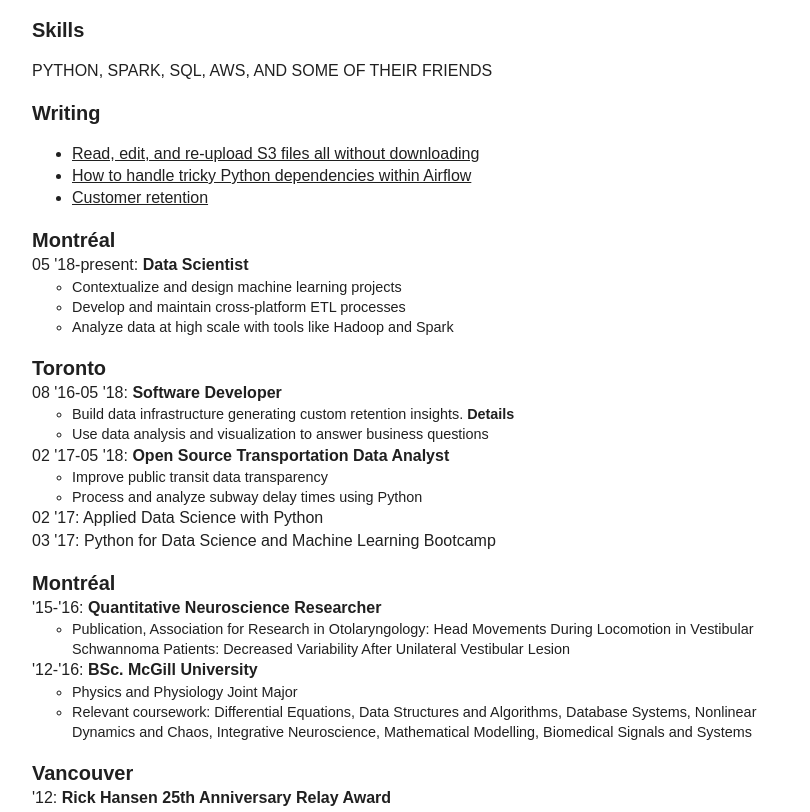
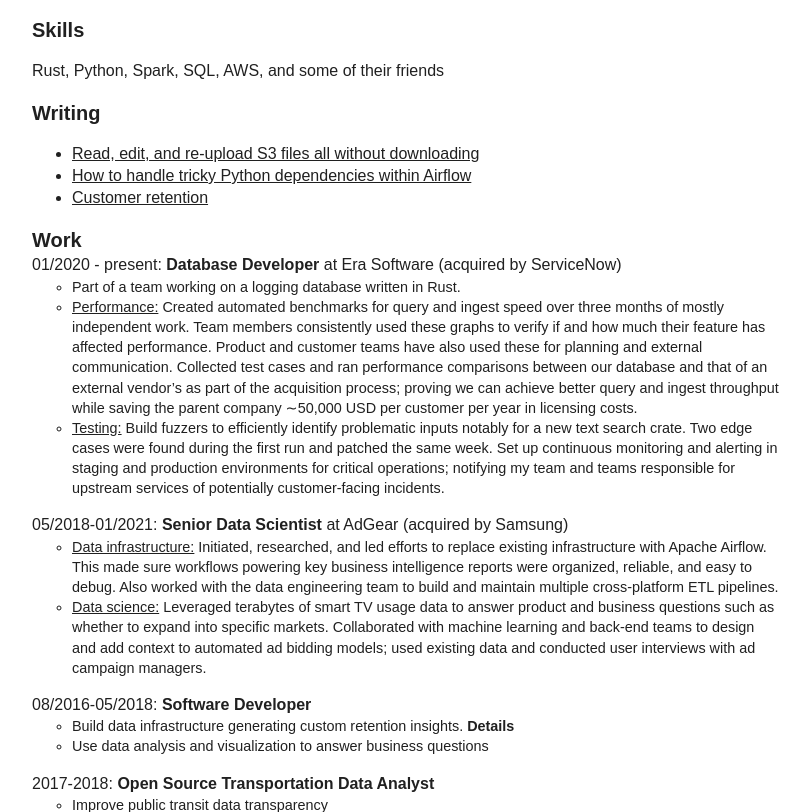
Before and after one commit to carolyz/carolyz.github.io, a plain HTML site: page index.html in a window 1280 px wide. Shown: the part 133-945 px from the top of the page, without its empty margins (233-1043 px from the left). Drawn offline with Linux system fonts and the light colour scheme.

Commit message:
Update work experience

```diff
--- a/index.html
+++ b/index.html
@@ -33,7 +33,7 @@
         </header>
         <div class="skills">
             <h2>Skills</h2>
-            <p class="uppercase">Python, Spark, SQL, AWS, and some of their friends</p>
+            <p>Rust, Python, Spark, SQL, AWS, and some of their friends</p>
         </div>
         <div class="writing">
             <h2>Writing</h2>
@@ -43,43 +43,64 @@
                 <li><u><a href="blog/retention.html">Customer retention</a></u></li>
             </ul>
         </div>
+            <h2>Work</h2>
         <div class="city">
-            <h2>Montréal</h2>
             <ol>
-                <li>05 '18-present: <strong><a href="https://www.samsung.com/us/business/samsungads/">Data Scientist</a></strong></li>
+                <li>01/2020 - present: <strong>Database Developer</strong> at Era Software (acquired by ServiceNow) </li>
                 <ul>
-                    <li>Contextualize and design machine learning projects</li>
-                    <li>Develop and maintain cross-platform ETL processes</li>
-                    <li>Analyze data at high scale with tools like Hadoop and Spark</li>
+                    <li>Part of a team working on a logging database written in Rust.</li>
+                    <li><u>Performance:</u> Created automated benchmarks for query and ingest speed over three months of mostly independent work. Team members consistently used these graphs to verify if and how much their feature has
+                        affected performance. Product and customer teams have also used these for planning and external communication. Collected test cases and ran performance comparisons between our database and that of an external
+                        vendor’s as part of the acquisition process; proving we can achieve better query and ingest throughput while
+                        saving the parent company ∼50,000 USD per customer per year in licensing costs.</li>
+                    <li><u>Testing:</u> Build fuzzers to efficiently identify problematic inputs notably for a new text search crate. Two edge
+                        cases were found during the first run and patched the same week. Set up continuous monitoring and alerting
+                        in staging and production environments for critical operations; notifying my team and teams responsible for
+                        upstream services of potentially customer-facing incidents.</li>
                 </ul>
             </ol>
         </div>
         <div class="city">
-            <h2>Toronto</h2>
             <ol>
-                <li>08 '16-05 '18: <strong><a href="https://torontossc.com">Software Developer</a></strong></li>
+                <li>05/2018-01/2021: <strong><a href="https://www.samsung.com/us/business/samsungads/">Senior Data Scientist</a></strong> at AdGear (acquired by Samsung) </li>
+                <ul>
+                    <li><u>Data infrastructure:</u> Initiated, researched, and led efforts to replace existing infrastructure with Apache
+                        Airflow. This made sure workflows powering key business intelligence reports were organized, reliable, and
+                        easy to debug. Also worked with the data engineering team to build and maintain multiple cross-platform
+                        ETL pipelines.</li>
+                    <li><u>Data science:</u> Leveraged terabytes of smart TV usage data to answer product and business questions such
+                        as whether to expand into specific markets. Collaborated with machine learning and back-end teams to
+                        design and add context to automated ad bidding models; used existing data and conducted user interviews
+                        with ad campaign managers.</li>
+                </ul>
+            </ol>
+        </div>
+        <div class="city">
+            <ol>
+                <li>08/2016-05/2018: <strong><a href="https://torontossc.com">Software Developer</a></strong></li>
                 <ul>
                     <li>Build data infrastructure generating custom retention insights. <strong><a href="blog/retention.html">Details</a></strong></li>
                     <li>Use data analysis and visualization to answer business questions</li>
                 </ul>
-                <li>02 '17-05 '18: <strong><a href="https://github.com/CivicTechTO/ttc_subway_times/projects/1">Open Source Transportation Data Analyst</a></strong></li>
+            </ol>
+            <ol>
+                <li>2017-2018: <strong><a href="https://github.com/CivicTechTO/ttc_subway_times/projects/1">Open Source Transportation Data Analyst</a></strong></li>
                 <ul>
                     <li>Improve public transit data transparency</li>
                     <li>Process and analyze subway delay times using Python</li>
                 </ul>
-                <li>02 '17: <a href="https://www.coursera.org/specializations/data-science-python">Applied Data Science with Python</a></li>
-                <li>03 '17: <a href="https://www.udemy.com/python-for-data-science-and-machine-learning-bootcamp"> Python for Data Science and Machine Learning Bootcamp</a></li>
             </ol>
         </div>
         <div class="city">
-            <h2>Montréal</h2>
             <ol>
-                <li>'15-'16: <strong>Quantitative Neuroscience Researcher</strong>
+                <li>2015-2016: <strong>Quantitative Neuroscience Researcher</strong>
                 <ul>
                 <li>Publication, Association for Research in Otolaryngology: <a href="files/abstract.pdf">Head Movements During Locomotion in Vestibular Schwannoma Patients: Decreased Variability After Unilateral Vestibular Lesion</a></li>
                 </ul>
                 </li>
-                <li>'12-'16: <strong>BSc. McGill University</strong>
+            </ol>
+            <ol>
+                <li>2012-2016: <strong>BSc. McGill University</strong>
                 <ul>
                     <li><a href="http://www.physics.mcgill.ca/ugrads/physio.html">Physics and Physiology Joint Major</a></li>
                     <li>Relevant coursework: Differential Equations, Data Structures and Algorithms, Database Systems, Nonlinear Dynamics and Chaos, Integrative Neuroscience, Mathematical Modelling, Biomedical Signals and Systems
```
Also changed, not shown: README.md.
